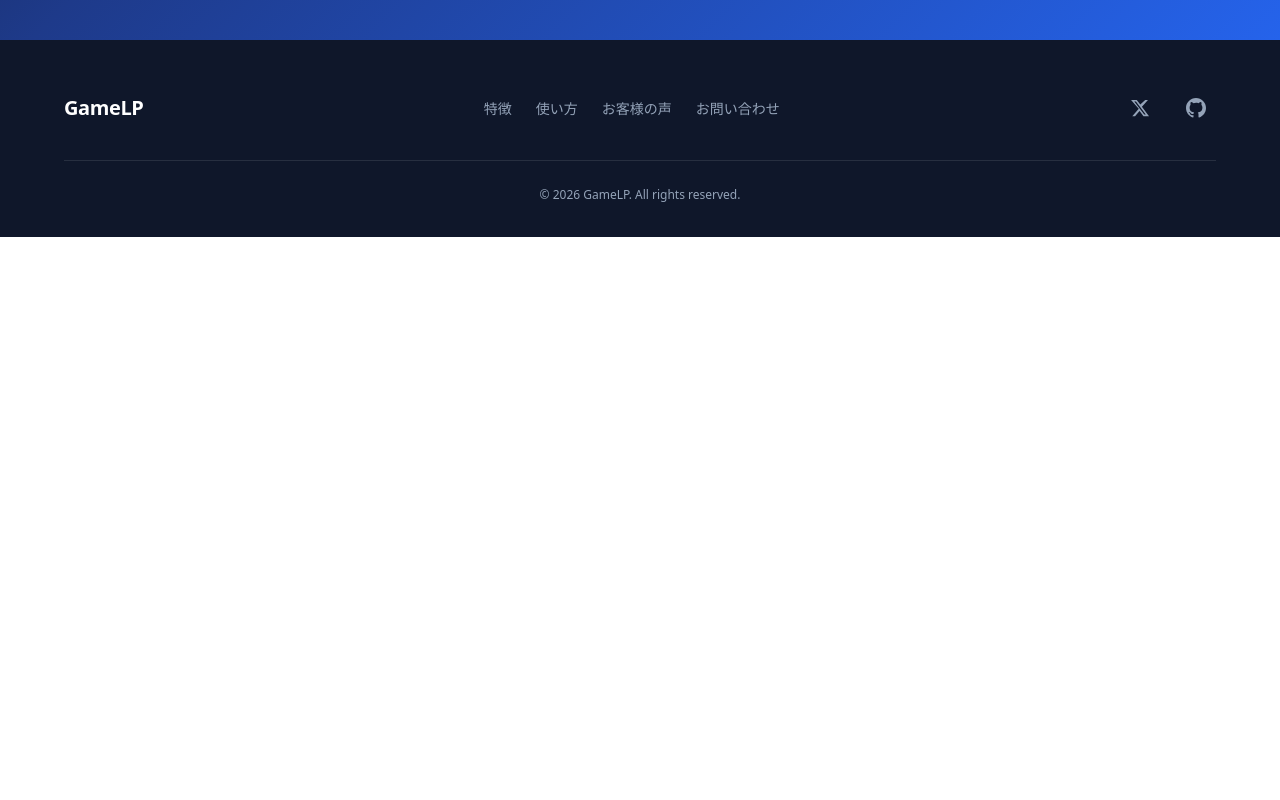
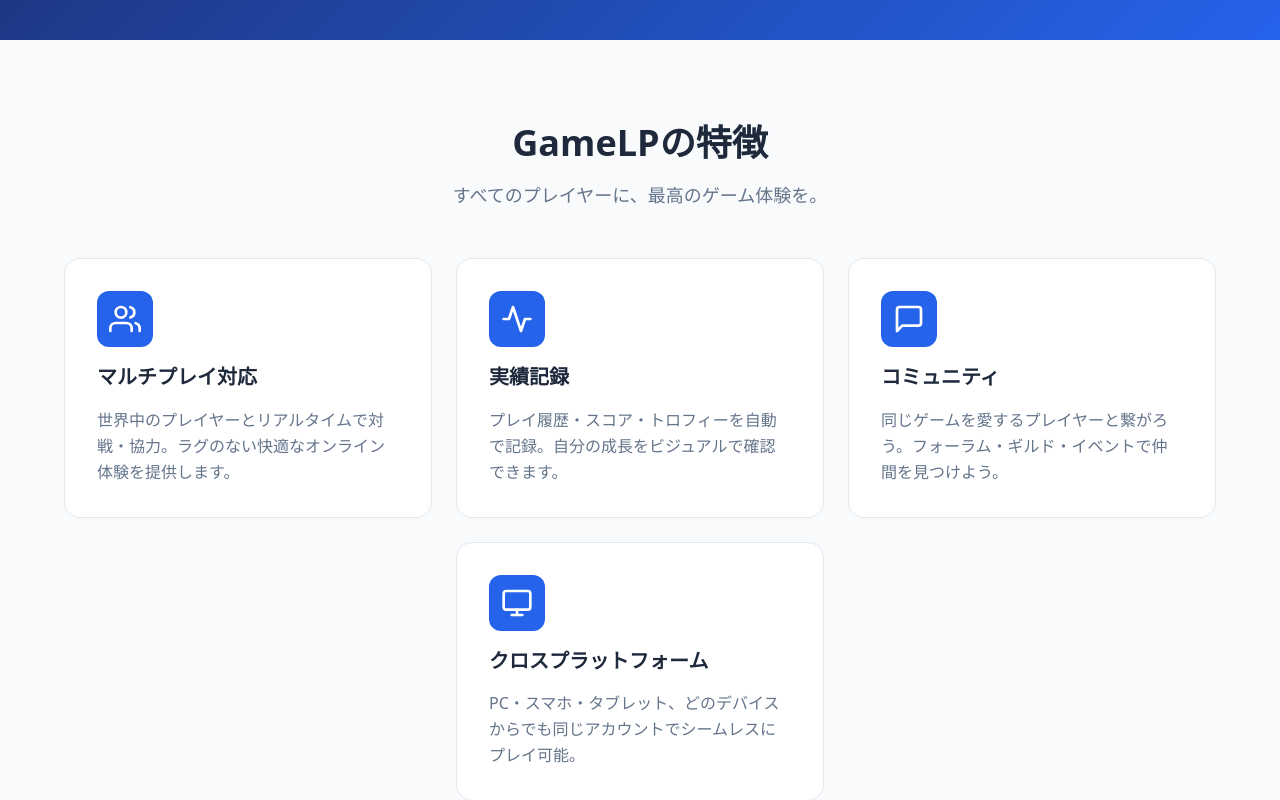
Before and after one commit to IburiH-spec/lp-game-app, a Vue app: page / in a window 1280 px wide. Shown: the part 760-1560 px from the top of the page. Before the commit the page ends 997 px from the top, so only its background shows below. Built offline with nearby package versions, Linux system fonts and the light colour scheme.

Commit message:
feat: LP-20 Featuresセクション実装

```diff
--- a/src/App.vue
+++ b/src/App.vue
@@ -2,12 +2,14 @@
 import Header from './components/layout/Header.vue'
 import Footer from './components/layout/Footer.vue'
 import Hero from './components/sections/Hero.vue'
+import Features from './components/sections/Features.vue'
 </script>
 
 <template>
   <Header />
   <main>
     <Hero />
+    <Features />
     <!-- セクションはここに追加していく -->
   </main>
   <Footer />
--- /dev/null
+++ b/src/components/sections/Features.vue
@@ -0,0 +1,163 @@
+<template>
+  <section id="features" class="features">
+    <div class="features__inner container">
+      <div class="features__header">
+        <h2 class="features__title">GameLPの特徴</h2>
+        <p class="features__lead">
+          すべてのプレイヤーに、最高のゲーム体験を。
+        </p>
+      </div>
+
+      <ul class="features__grid">
+        <li v-for="feature in features" :key="feature.id" class="features__card">
+          <div class="features__card-icon" :aria-hidden="true" v-html="feature.icon"></div>
+          <h3 class="features__card-title">{{ feature.title }}</h3>
+          <p class="features__card-desc">{{ feature.desc }}</p>
+        </li>
+      </ul>
+    </div>
+  </section>
+</template>
+
+<script setup>
+const features = [
+  {
+    id: 'multiplayer',
+    title: 'マルチプレイ対応',
+    desc: '世界中のプレイヤーとリアルタイムで対戦・協力。ラグのない快適なオンライン体験を提供します。',
+    icon: `<svg xmlns="http://www.w3.org/2000/svg" width="32" height="32" viewBox="0 0 24 24" fill="none" stroke="currentColor" stroke-width="2" stroke-linecap="round" stroke-linejoin="round">
+      <path d="M17 21v-2a4 4 0 0 0-4-4H5a4 4 0 0 0-4 4v2"/>
+      <circle cx="9" cy="7" r="4"/>
+      <path d="M23 21v-2a4 4 0 0 0-3-3.87"/>
+      <path d="M16 3.13a4 4 0 0 1 0 7.75"/>
+    </svg>`,
+  },
+  {
+    id: 'records',
+    title: '実績記録',
+    desc: 'プレイ履歴・スコア・トロフィーを自動で記録。自分の成長をビジュアルで確認できます。',
+    icon: `<svg xmlns="http://www.w3.org/2000/svg" width="32" height="32" viewBox="0 0 24 24" fill="none" stroke="currentColor" stroke-width="2" stroke-linecap="round" stroke-linejoin="round">
+      <polyline points="22 12 18 12 15 21 9 3 6 12 2 12"/>
+    </svg>`,
+  },
+  {
+    id: 'community',
+    title: 'コミュニティ',
+    desc: '同じゲームを愛するプレイヤーと繋がろう。フォーラム・ギルド・イベントで仲間を見つけよう。',
+    icon: `<svg xmlns="http://www.w3.org/2000/svg" width="32" height="32" viewBox="0 0 24 24" fill="none" stroke="currentColor" stroke-width="2" stroke-linecap="round" stroke-linejoin="round">
+      <path d="M21 15a2 2 0 0 1-2 2H7l-4 4V5a2 2 0 0 1 2-2h14a2 2 0 0 1 2 2z"/>
+    </svg>`,
+  },
+  {
+    id: 'crossplatform',
+    title: 'クロスプラットフォーム',
+    desc: 'PC・スマホ・タブレット、どのデバイスからでも同じアカウントでシームレスにプレイ可能。',
+    icon: `<svg xmlns="http://www.w3.org/2000/svg" width="32" height="32" viewBox="0 0 24 24" fill="none" stroke="currentColor" stroke-width="2" stroke-linecap="round" stroke-linejoin="round">
+      <rect x="2" y="3" width="20" height="14" rx="2" ry="2"/>
+      <line x1="8" y1="21" x2="16" y2="21"/>
+      <line x1="12" y1="17" x2="12" y2="21"/>
+    </svg>`,
+  },
+]
+</script>
+
+<style scoped>
+.features {
+  padding-block: var(--space-20);
+  background-color: var(--color-bg-alt);
+}
+
+.features__header {
+  text-align: center;
+  margin-bottom: var(--space-12);
+}
+
+.features__title {
+  font-size: var(--text-4xl);
+  font-weight: var(--font-bold);
+  line-height: var(--leading-tight);
+  color: var(--color-text);
+  margin-bottom: var(--space-4);
+}
+
+.features__lead {
+  font-size: var(--text-lg);
+  color: var(--color-text-muted);
+  line-height: var(--leading-relaxed);
+}
+
+.features__grid {
+  list-style: none;
+  padding: 0;
+  margin: 0;
+  display: grid;
+  grid-template-columns: repeat(3, 1fr);
+  gap: var(--space-6);
+}
+
+.features__card {
+  background-color: var(--color-bg);
+  border: 1px solid var(--color-border);
+  border-radius: var(--radius-2xl);
+  padding: var(--space-8);
+  display: flex;
+  flex-direction: column;
+  gap: var(--space-4);
+  transition: transform var(--transition-base), box-shadow var(--transition-base);
+}
+
+.features__card:hover {
+  transform: translateY(-4px);
+  box-shadow: var(--shadow-lg);
+}
+
+.features__card-icon {
+  width: 56px;
+  height: 56px;
+  border-radius: var(--radius-xl);
+  background-color: var(--color-primary);
+  color: var(--color-text-inverse);
+  display: flex;
+  align-items: center;
+  justify-content: center;
+  flex-shrink: 0;
+}
+
+.features__card-title {
+  font-size: var(--text-xl);
+  font-weight: var(--font-semibold);
+  color: var(--color-text);
+  line-height: var(--leading-snug);
+}
+
+.features__card-desc {
+  font-size: var(--text-base);
+  color: var(--color-text-muted);
+  line-height: var(--leading-relaxed);
+}
+
+/* 4枚目のカードを中央寄せ */
+.features__card:last-child:nth-child(3n + 1) {
+  grid-column: 2 / 3;
+}
+
+@media (max-width: 1024px) {
+  .features__grid {
+    grid-template-columns: repeat(2, 1fr);
+  }
+
+  .features__card:last-child:nth-child(3n + 1) {
+    grid-column: auto;
+  }
+}
+
+@media (max-width: 768px) {
+  .features__title {
+    font-size: var(--text-3xl);
+  }
+
+  .features__grid {
+    grid-template-columns: 1fr;
+  }
+}
+</style>
```
